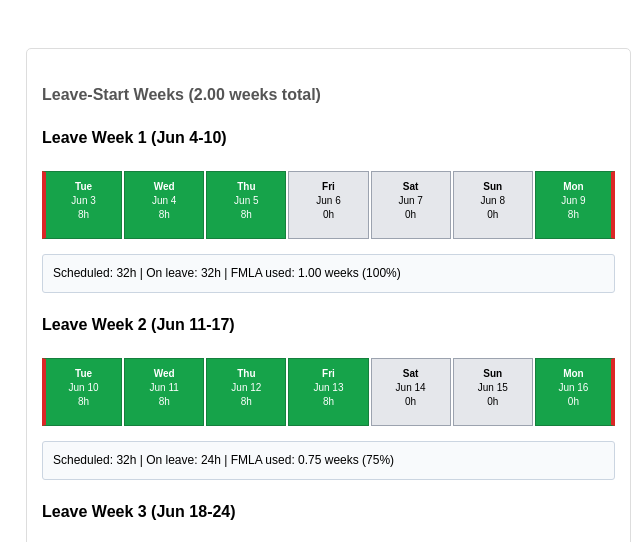
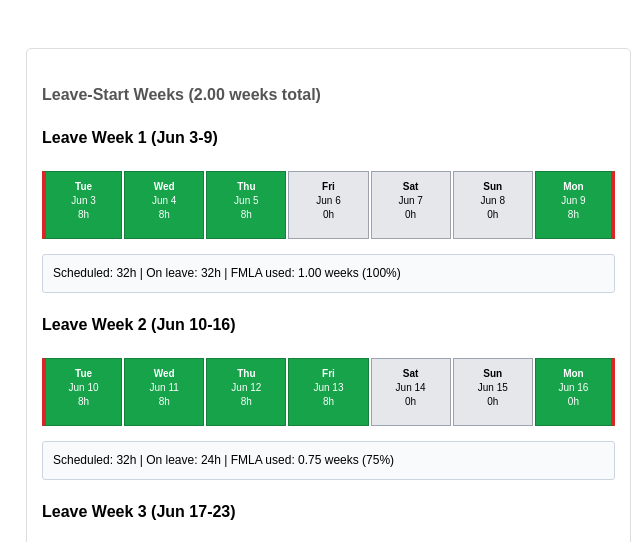
Before and after one commit to jsutterfield-cocoon/jsutterfield-cocoon.github.io, a plain HTML site: page index.html in a window 1280 px wide. Shown: the part 1180-1722 px from the top of the page, 629-1269 px from the left. Drawn offline with Linux system fonts and the light colour scheme.

Commit message:
fix typos

```diff
--- a/index.html
+++ b/index.html
@@ -354,7 +354,7 @@
                 <h3>Leave-Start Weeks (2.00 weeks total)</h3>
 
                 <!-- Week 1 -->
-                <h4>Leave Week 1 (Jun 4-10)</h4>
+                <h4>Leave Week 1 (Jun 3-9)</h4>
                 <div class="calendar-grid">
                     <div class="day-cell leave-scheduled leave-boundary"><strong>Tue</strong><br>Jun 3<br>8h</div>
                     <div class="day-cell leave-scheduled"><strong>Wed</strong><br>Jun 4<br>8h</div>
@@ -369,7 +369,7 @@
                 </div>
 
                 <!-- Week 2 -->
-                <h4>Leave Week 2 (Jun 11-17)</h4>
+                <h4>Leave Week 2 (Jun 10-16)</h4>
                 <div class="calendar-grid">
                     <div class="day-cell leave-scheduled leave-boundary"><strong>Tue</strong><br>Jun 10<br>8h</div>
                     <div class="day-cell leave-scheduled"><strong>Wed</strong><br>Jun 11<br>8h</div>
@@ -384,7 +384,7 @@
                 </div>
 
                 <!-- Week 3 -->
-                <h4>Leave Week 3 (Jun 18-24)</h4>
+                <h4>Leave Week 3 (Jun 17-23)</h4>
                 <div class="calendar-grid">
                     <div class="day-cell not-scheduled leave-boundary"><strong>Tue</strong><br>Jun 17<br>8h</div>
                     <div class="day-cell scheduled-work"><strong>Wed</strong><br>Jun 18<br>8h</div>
```
